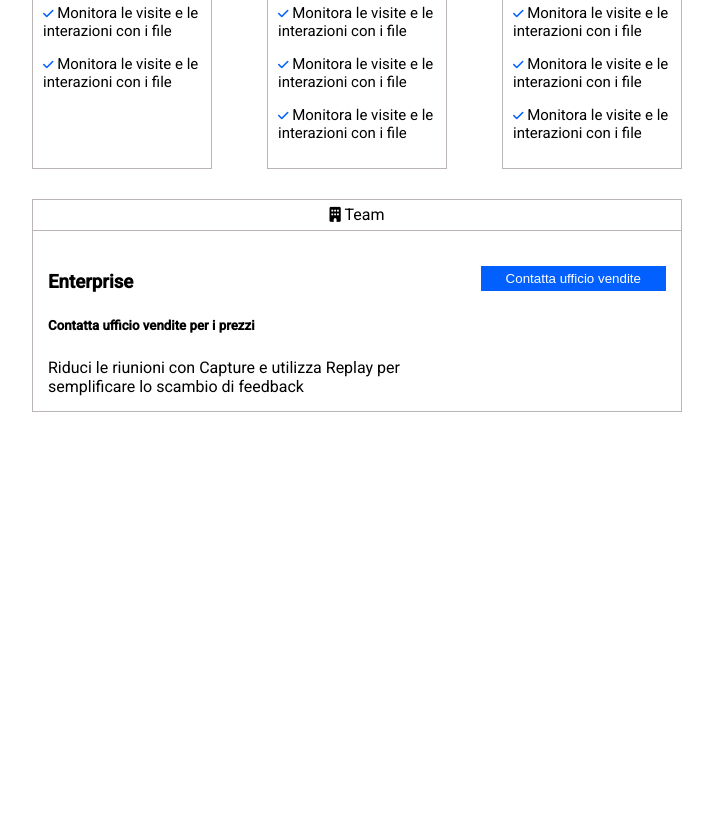
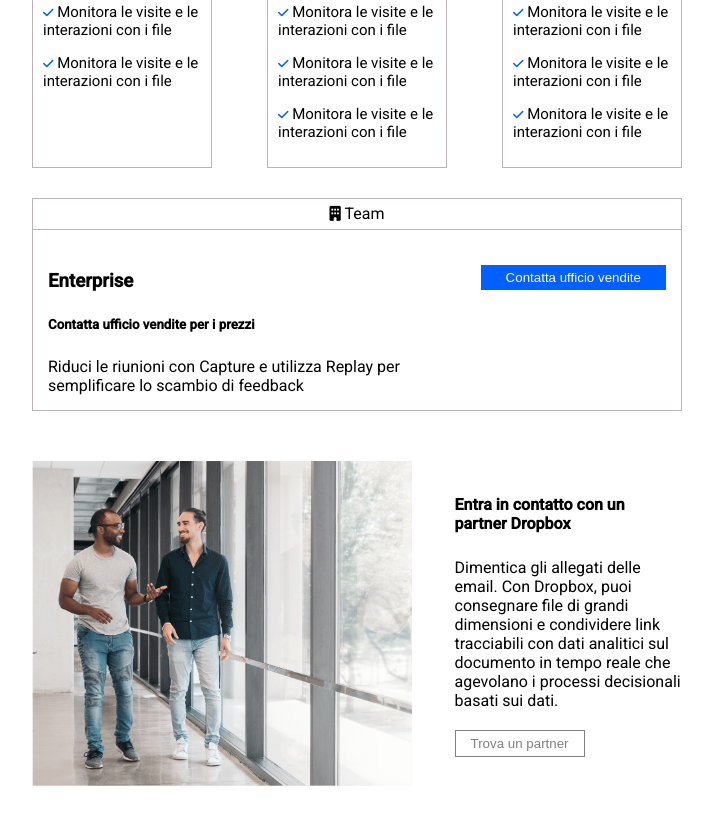
Before and after one commit to orlandomanfredini/htmlcss-dropbox, a plain HTML site: page index.html in a window 1280 px wide. Shown: the part 1211-2051 px from the top of the page, without its empty margins (283-996 px from the left). Before the commit the page ends 1623 px from the top, so only its background shows below. Drawn offline with Linux system fonts and the light colour scheme.

Commit message:
Creazione sezion partener

```diff
--- a/css/style.css
+++ b/css/style.css
@@ -26,7 +26,7 @@ img{
 
 button{
     background-color: #0160FF;
-    padding: 5px 10px;
+    padding: 5px 15px;
     border: none;
     color: white;
 }
@@ -89,6 +89,7 @@ button{
 .hero{
     background-color:#B3D0E7;
 
+
 }
 
 .container h1{
@@ -111,6 +112,10 @@ button{
     line-height: 21px;
 }
 
+.col1 span{
+    font-size: 13px;
+}
+
 .col1 > *{
     padding-top: 20px;
 
@@ -127,6 +132,7 @@ button{
 
 .col2 img{
     padding-top: 20px;
+    transform: translate(10px, 40px);
 }
 
 .subscriptions{
@@ -252,3 +258,34 @@ hr{
 .col6-right button{
     margin-top: 20px;
 }
+
+.row.partner{
+    align-items: center;
+    padding-top: 50px;
+    padding-bottom: 50px;
+}
+
+.row.partner img{
+    max-width: 90%;
+}
+
+
+.col1-partner{
+    width: 65%;
+
+}
+
+.col2-partner{
+    width: 35%;
+}
+
+.col2-partner p{
+    margin-top:25px;
+}
+
+.btn-partner{
+    margin-top: 20px;
+    background-color: transparent;
+    border: 1px solid gray;
+    color: gray;
+}
--- a/index.html
+++ b/index.html
@@ -257,9 +257,24 @@
                 </div>
             </div>
         </section>
+        <section> <!--Trova partner-->
+            <div class="container-sm">
+                <div class="row partner">
+                    <div class="col1-partner">
+                        <img src="./img/partner.png" alt="partner">
+                    </div>
+                    <div class="col2-partner">
+                        <h4>Entra in contatto con un <br>
+                            partner Dropbox
+                        </h4>
+                        <p>Dimentica gli allegati delle email. Con Dropbox, puoi consegnare file di grandi dimensioni e condividere link tracciabili con dati analitici sul documento in tempo reale che agevolano i processi decisionali basati sui dati.</p>
+                        <button class="btn-partner">
+                            <a href="#">Trova un partner</a>
 
-        <section> <!--Trova partner-->
-
+                        </button>
+                    </div>
+                </div>
+            </div>
         </section>
         <section> <!--Dropbox Biusness-->
 
```
